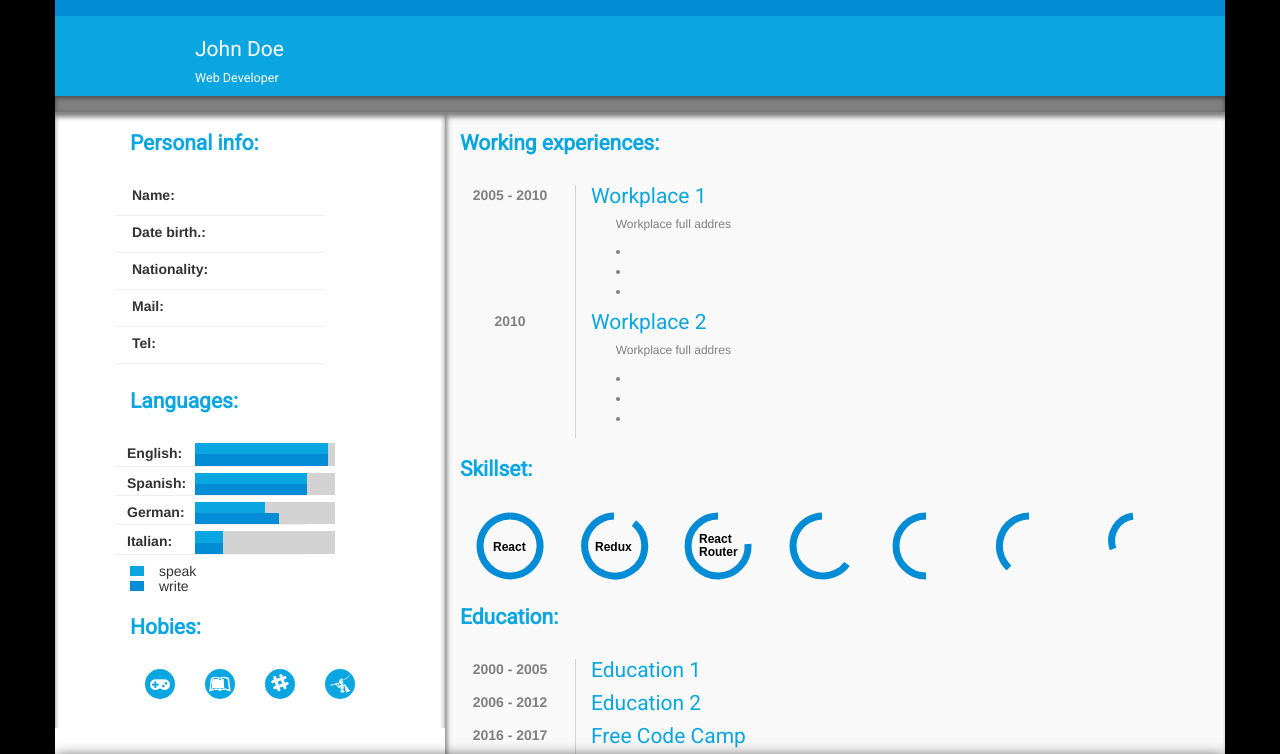
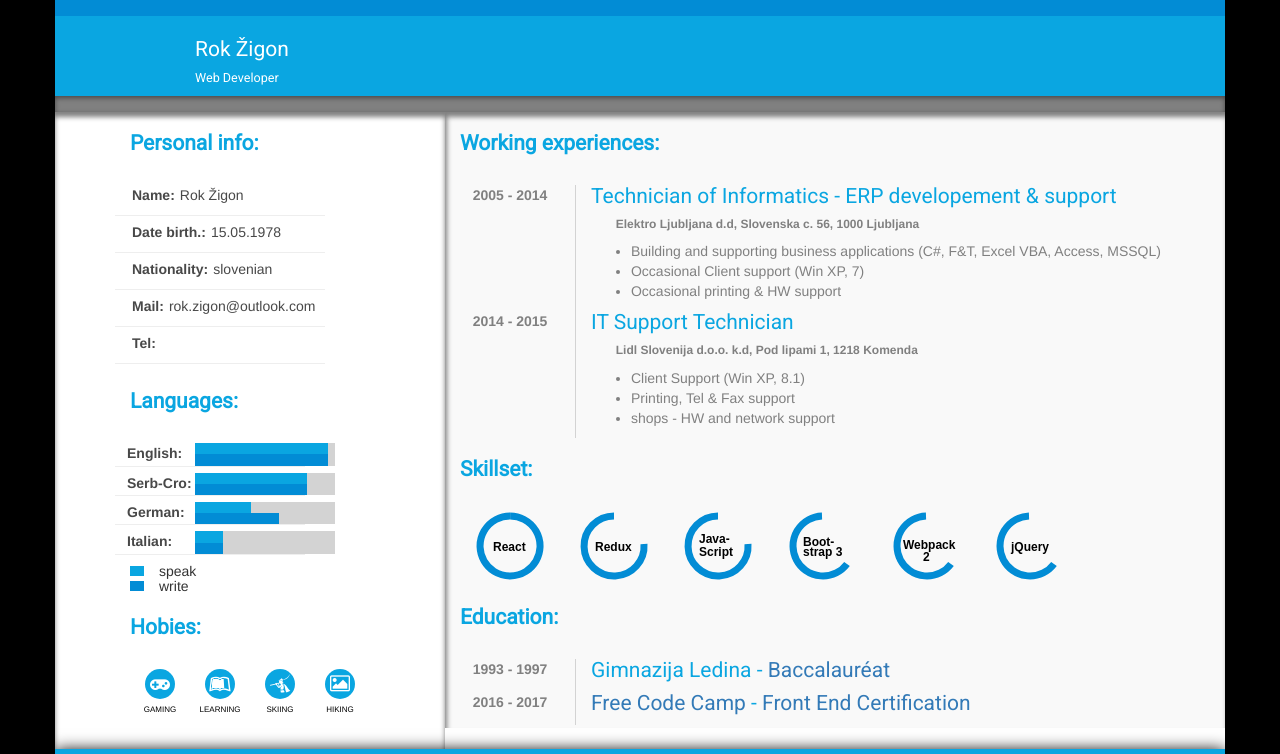
Before and after one commit to Rock-son/CV, a plain HTML site: page docs/index.html in a window 1280 px wide. Shown: the top 754 px of the page. Drawn offline with nearby package versions, Linux system fonts and the light colour scheme.

Commit message:
initial commit

```diff
--- a/docs/index.html
+++ b/docs/index.html
@@ -7,7 +7,6 @@
         <link rel="stylesheet" href="https://cdnjs.cloudflare.com/ajax/libs/twitter-bootstrap/3.3.7/css/bootstrap.min.css" integrity="sha256-916EbMg70RQy9LHiGkXzG8hSg9EdNy97GazNG/aiY1w=" crossorigin="anonymous" />
         <link rel="stylesheet" href="https://cdnjs.cloudflare.com/ajax/libs/font-awesome/4.7.0/css/font-awesome.css" integrity="sha256-NuCn4IvuZXdBaFKJOAcsU2Q3ZpwbdFisd5dux4jkQ5w=" crossorigin="anonymous" />
         <link href="https://fonts.googleapis.com/css?family=Roboto" rel="stylesheet">
-        <link href="./style.css" rel="stylesheet">
         <style>
             body {
                 min-width: 448px;
@@ -102,6 +101,10 @@
             }
             .personal .input {
                 margin-left: 2px;
+                color: #484848;
+            }
+            .personal .input span {
+                margin-right: 5px;
             }
             .languages .input {
                 padding-left: 25px;
@@ -188,7 +191,7 @@
                 align-items: center;
                 justify-content: center;
                 flex-direction: row;
-				margin-bottom: 10px;
+                margin-bottom: 50px;
                 height: 30px;
                 width: 30px;
                 border-radius: 50%;
@@ -196,11 +199,36 @@
                 -webkit-transition: transform .1s;
                 transition: transform .1s;
             }
-			.hobby:hover {
-				-ms-transform: scale(1.1, 1.1);
-				-webkit-transform: scale(1.1, 1.1);
-				transform: scale(1.1, 1.1);
+            .hobby:after {
+                position: absolute;
+                content: attr(data);
+                padding-top: 50px;
+                font-size: 11px;
+                font-variant: all-petite-caps;
+                color: black;
             }
+            @media all and (max-width: 1200px) {
+                .hobby:after {
+                    font-size: 9px;
+                    font-variant: all-petite-caps;
+                    color: black;
+                }
+            }
+            @media all and (max-width: 990px) {
+                .hobby:after {
+                    font-size: 7px;
+                    font-variant: all-petite-caps;
+                    color: black;
+                }
+            }
+            @media all and (max-width: 768px) {
+                .hobby:after {
+                    font-size: 12px;
+                    font-variant: all-petite-caps;
+                    color: black;
+                }
+            }
+
             .fa {
                 color: white;
 
@@ -223,6 +251,7 @@
             .experiences > h3 {
                 margin-top: 0px;
                 margin-bottom: 10px;
+                font-weight: 700;
             }
             main article h6 {
                 margin-left: 4%;
@@ -270,13 +299,18 @@
                 border-radius: 50%;
                 background-color: #028cd5;
                 color: black;
+                -webkit-transition: transform .3s;
+                transition: transform .3s;
+                box-shadow: 0px 1px 3px black;
             }
             .footer-connect:hover {
                 text-decoration: none;
+                -moz-transform: scale(1.1);
+                -webkit-transform: scale(1.1);
+                transform: scale(1.1);
             }
         </style>
     </head>
-
     <body>
         <section class='container'>
             <div class='row'>
@@ -284,7 +318,7 @@
                     <div class='col-xs-12 stripe'></div>
                     <div class='col-xs-12 head'>
                         <div class='col-xs-11 col-xs-offset-1'>
-                            <h1 class='col-xs-10 cols-xs-offset-2'>John Doe</h1>
+                            <h1 class='col-xs-10 cols-xs-offset-2'>Rok Žigon</h1>
                             <h3 class='col-xs-10 cols-xs-offset-2'>Web Developer</h3>
                         </div>
                     </div>
@@ -295,30 +329,30 @@
                     <article class='col-xs-12 col-sm-4 personal'>
                         <div class='col-xs-10 col-xs-offset-1'>
                             <h3 class='col-xs-12'>Personal info:</h3>
-                            <p class='col-xs-12 input'><strong>Name:</strong></p>
+                            <p class='col-xs-12 input'><span><strong>Name:</strong></span>Rok Žigon</p>
                             <hr class='col-xs-8'>
-                            <p class='col-xs-12 input'><strong>Date birth.:</strong></p>
+                            <p class='col-xs-12 input'><span><strong>Date birth.:</strong></span>15.05.1978</p>
                             <hr class='col-xs-8'>
-                            <p class='col-xs-12 input'><strong>Nationality:</strong></p>
+                            <p class='col-xs-12 input'><span><strong>Nationality:</strong></span>slovenian</p>
                             <hr class='col-xs-8'>
-                            <p class='col-xs-12 input'><strong>Mail:</strong></p>
+                            <p class='col-xs-12 input'><span><strong>Mail:</strong></span>rok.zigon@outlook.com</p>
                             <hr class='col-xs-8'>
-                            <p class='col-xs-12 input'><strong>Tel:</strong></p>
+                            <p class='col-xs-12 input'><span><strong>Tel:</strong></span></p>
                             <hr class='col-xs-8'>
                         </div>
                         <div class='col-xs-9 col-xs-offset-1 languages'>
                             <h3 class='col-xs-12'>Languages:</h3>
                             <div class='row'>
                                 <div class='col-xs-5 col-sm-12 col-lg-6 input'><strong>English:</strong></div>
-                                <div class='col-xs-6 col-sm-12 col-lg-5'>
+                                <div class='col-xs-6 col-sm-12 col-md-10 col-lg-5 col-sm-offset-1 col-md-offset-0'>
                                     <progress class='a speak' title='SPEAK: 9' max='100' value='95'></progress>
                                     <progress class='a write' title='WRITE: 9' max='100' value='95'></progress>
                                 </div>
                             </div>
                             <hr class='col-xs-8'>
                             <div class='row'>
-                                <div class='col-xs-5 col-sm-12 col-lg-6 input'><strong>Spanish:</strong></div>
-                                <div class='col-xs-6 col-sm-12 col-lg-5'>
+                                <div class='col-xs-5 col-sm-12 col-lg-6 input'><strong>Serb-Cro:</strong></div>
+                                <div class='col-xs-6 col-sm-12 col-md-10 col-lg-5 col-sm-offset-1 col-md-offset-0'>
                                     <progress class='b speak' title='SPEAK: 8' max='100' value='80'></progress>
                                     <progress class='b write' title='WRITE: 8' max='100' value='80'></progress>
                                 </div>
@@ -326,14 +360,14 @@
                             <hr class='col-xs-8'>
                             <div class='row'>
                                 <div class='col-xs-5 col-sm-12 col-lg-6 input'><strong>German:</strong></div>
-                                <div class='col-xs-6 col-sm-12 col-lg-5'>
-                                    <progress class='c speak' title='SPEAK: 5' max='100' value='50'></progress>
+                                <div class='col-xs-6 col-sm-12 col-md-10 col-lg-5 col-sm-offset-1 col-md-offset-0'>
+                                    <progress class='c speak' title='SPEAK: 4' max='100' value='40'></progress>
                                     <progress class='c write' title='WRITE: 6' max='100' value='60'></progress>
                                 </div>
                             </div><hr class='col-xs-8'>
                             <div class='row'>
                                 <div class='col-xs-5 col-sm-12 col-lg-6 input'><strong>Italian:</strong></div>
-                                <div class='col-xs-6 col-sm-12 col-lg-5'>
+                                <div class='col-xs-6 col-sm-12 col-md-10 col-lg-5 col-sm-offset-1 col-md-offset-0'>
                                     <progress class='d speak' title='SPEAK: 2' max='100' value='20'></progress>
                                     <progress class='d write' title='WRITE: 2' max='100' value='20'></progress>
                                 </div>
@@ -345,10 +379,10 @@
                         <div class='col-xs-10 col-xs-offset-1 hobies'>
                             <h3 class='col-xs-12'>Hobies:</h3>
                             <div class='col-xs-12 flex-box'>
-                                <div class='hobby' title='GAMING'><i class='fa fa-gamepad fa-lg' aria-hidden='true'></i></div>
-                                <div class='hobby' title='LEARNING'><i class='fa fa-leanpub fa-lg' aria-hidden='true'></i></div>
-                                <div class='hobby' title='SLACK'><i class='fa fa-slack fa-lg' aria-hidden='true'></i></div>
-                                <div class='hobby' title='SKIING'><i class='fa fa-pied-piper-alt  fa-lg' aria-hidden='true'></i></div>
+                                <div class='hobby' data='GAMING' title='GAMING'><i class='fa fa-gamepad fa-lg' aria-hidden='true'></i></div>
+                                <div class='hobby' data='LEARNING' title='LEARNING'><i class='fa fa-leanpub fa-lg' aria-hidden='true'></i></div>
+                                <div class='hobby' data='SKIING' title='SKIING'><i class='fa fa-pied-piper-alt  fa-lg' aria-hidden='true'></i></div>
+                                <div class='hobby' data='HIKING' title='HIKING'><i class='fa fa-picture-o  fa-lg' aria-hidden='true'></i></div>
                             </div>
                         </div>
 
@@ -356,26 +390,26 @@
                     <article class='col-xs-12 col-sm-8 work'>
                         <h3>Working experiences:</h3>
                         <div class='row'>
-                            <div class='col-xs-2 year'>2005 - 2010</div>
+                            <div class='col-xs-2 year'>2005 - 2014</div>
                             <div class='col-xs-10 experiences'>
-                                <h3>Workplace 1</h3>
-                                <h6>Workplace full addres</h6>
+                                <h3>Technician of Informatics - ERP developement & support</h3>
+                                <h6><strong>Elektro Ljubljana d.d, Slovenska c. 56, 1000 Ljubljana</strong></h6>
                                 <ul>
-                                    <li></li>
-                                    <li></li>
-                                    <li></li>
+                                    <li>Building and supporting business applications (C#, F&T, Excel VBA, Access, MSSQL)</li>
+                                    <li>Occasional Client support (Win XP, 7)</li>
+                                    <li>Occasional printing & HW support</li>
                                 </ul>
                             </div>
                         </div>
                         <div class='row'>
-                            <div class='col-xs-2 year'>2010 </div>
+                            <div class='col-xs-2 year'>2014 - 2015</div>
                             <div class='col-xs-10 experiences'>
-                                <h3>Workplace 2</h3>
-                                <h6>Workplace full addres</h6>
+                                <h3>IT Support Technician</h3>
+                                <h6><strong>Lidl Slovenija d.o.o. k.d, Pod lipami 1, 1218 Komenda</strong></h6>
                                 <ul>
-                                    <li></li>
-                                    <li></li>
-                                    <li></li>
+                                    <li>Client Support (Win XP, 8.1)</li>
+                                    <li>Printing, Tel & Fax support</li>
+                                    <li>shops - HW and network support</li>
                                 </ul>
                             </div>
                         </div>
@@ -386,57 +420,54 @@
                               <text font-family="sans-serif" font-weight="700" fill="black" x="18" y="40" font-size="12px">React</text>
                             </svg>
                             <svg class='svg_c' width="70" height="70">
-                              <path d="M35,5 A30,30 0 1,0 55,12" stroke="#028cd5"; stroke-width="7"; fill="none";/>
+                              <!--<path d="M35,5 A30,30 0 1,0 55,12" stroke="#028cd5"; stroke-width="7"; fill="none";/>-->
+                              <path d="M35,5 A30,30 0 1,0 65,33" stroke="#028cd5"; stroke-width="7"; fill="none";/>
                               <text font-family="sans-serif" font-weight="700" fill="black" x="16" y="40" font-size="12px">Redux</text>
                             </svg>
                             <svg class='svg_c' width="70" height="70">
                               <path d="M35,5 A30,30 0 1,0 65,33" stroke="#028cd5"; stroke-width="7"; fill="none";/>
-                              <text font-family="sans-serif" font-weight="700" fill="black" x="16" y="32" font-size="12px">React</text>
-                              <text font-family="sans-serif" font-weight="700" fill="black" x="16" y="45" font-size="12px">Router</text>
+                              <text font-family="sans-serif" font-weight="700" fill="black" x="16" y="32" font-size="12px">Java-</text>
+                              <text font-family="sans-serif" font-weight="700" fill="black" x="16" y="45" font-size="12px">Script</text>
                             </svg>
                             <svg class='svg_c' width="70" height="70">
                               <path d="M35,5 A30,30 0 1,0 60,53" stroke="#028cd5"; stroke-width="7"; fill="none";/>
-                            </svg>
+                              <text font-family="sans-serif" font-weight="700" fill="black" x="16" y="35" font-size="12px">Boot-</text>
+                              <text font-family="sans-serif" font-weight="700" fill="black" x="16" y="45" font-size="12px">strap 3</text>
                             </svg>
                             <svg class='svg_c' width="70" height="70">
-                              <path d="M35,5 A30,30 0 1,0 35,65" stroke="#028cd5"; stroke-width="7"; fill="none";/>
-                            </svg>
+                              <path d="M35,5 A30,30 0 1,0 60,53" stroke="#028cd5"; stroke-width="7"; fill="none";/>
+                              <text font-family="sans-serif" font-weight="700" fill="black" x="12" y="38" font-size="12px">Webpack</text>
+                              <text font-family="sans-serif" font-weight="700" fill="black" x="32" y="50" font-size="12px">2</text>
                             </svg>
                             <svg class='svg_c' width="70" height="70">
-                              <path d="M35,5 A30,30 0 0,0 15,57" stroke="#028cd5"; stroke-width="7"; fill="none";/>
-                            </svg>
-                            </svg>
-                            <svg class='svg_c' width="70" height="70">
-                              <path d="M35,5 A25,25 0 0,0 15,38" stroke="#028cd5"; stroke-width="7"; fill="none";/>
+                              <path d="M35,5 A30,30 0 1,0 60,53" stroke="#028cd5"; stroke-width="7"; fill="none";/>
+                              <text font-family="sans-serif" font-weight="700" fill="black" x="17" y="40" font-size="12px">jQuery</text>
                             </svg>
                         </div>
                         <h3>Education:</h3>
                         <div class='row'>
-                            <div class='col-xs-2 year'>2000 - 2005</div>
+                            <div class='col-xs-2 year'>1993 - 1997</div>
                             <div class='col-xs-10 experiences'>
-                                <h3>Education 1</h3>
-                            </div>
-                        </div>
-                        <div class='row'>
-                            <div class='col-xs-2 year'>2006 - 2012</div>
-                            <div class='col-xs-10 experiences'>
-                                <h3>Education 2</h3>
+                                <h3>Gimnazija Ledina - <a href="https://en.wikipedia.org/wiki/Baccalaur%C3%A9at">Baccalauréat</a></h3>
                             </div>
                         </div>
                         <div class='row'>
                             <div class='col-xs-2 year'>2016 - 2017</div>
                             <div class='col-xs-10 experiences'>
-                                <h3>Free Code Camp</h3>
+                                <h3>
+                                    <a href="https://www.freecodecamp.com/rock-son">Free Code Camp</a> -
+                                    <a href="https://www.freecodecamp.com/rock-son/front-end-certification">Front End Certification</a>
+                                </h3>
                             </div>
                         </div>
                     </article>
                 </main>
                 <footer class='col-xs-12'>
                     <div class='col-xs-12 flex-box'>
-                        <a href='https://facebook.com' target='_blank' class='footer-connect' title='FACEBOOK'><i class='fa fa-facebook  fa-2x' ></i></a>
-                        <a href='https://linkedin.com' target='_blank' class='footer-connect' title='LINKEDIN'><i class='fa fa-linkedin fa-2x'></i></a>
-                        <a href='https://twitter.com' target='_blank' class='footer-connect' title='TWITTER'><i class='fa fa-twitter  fa-2x'></i></a>
-                        <a href='https://github.com' target='_blank' class='footer-connect' title='GITHUB'><i class='fa fa-github   fa-2x'></i></a>
+                        <a href='https://www.facebook.com/roky.zz' target='_blank' class='footer-connect' title='FACEBOOK'><i class='fa fa-facebook  fa-2x' ></i></a>
+                        <a href='https://www.linkedin.com/in/rok-%C5%BEigon-79024ab/' target='_blank' class='footer-connect' title='LINKEDIN'><i class='fa fa-linkedin fa-2x'></i></a>
+                        <a href='https://twitter.com/Rockson1k' target='_blank' class='footer-connect' title='TWITTER'><i class='fa fa-twitter  fa-2x'></i></a>
+                        <a href='https://github.com/Rock-son' target='_blank' class='footer-connect' title='GITHUB'><i class='fa fa-github   fa-2x'></i></a>
                     </div>
                 </footer>
             </div>
```
Lines whose indentation alone changed are shown as unchanged.
